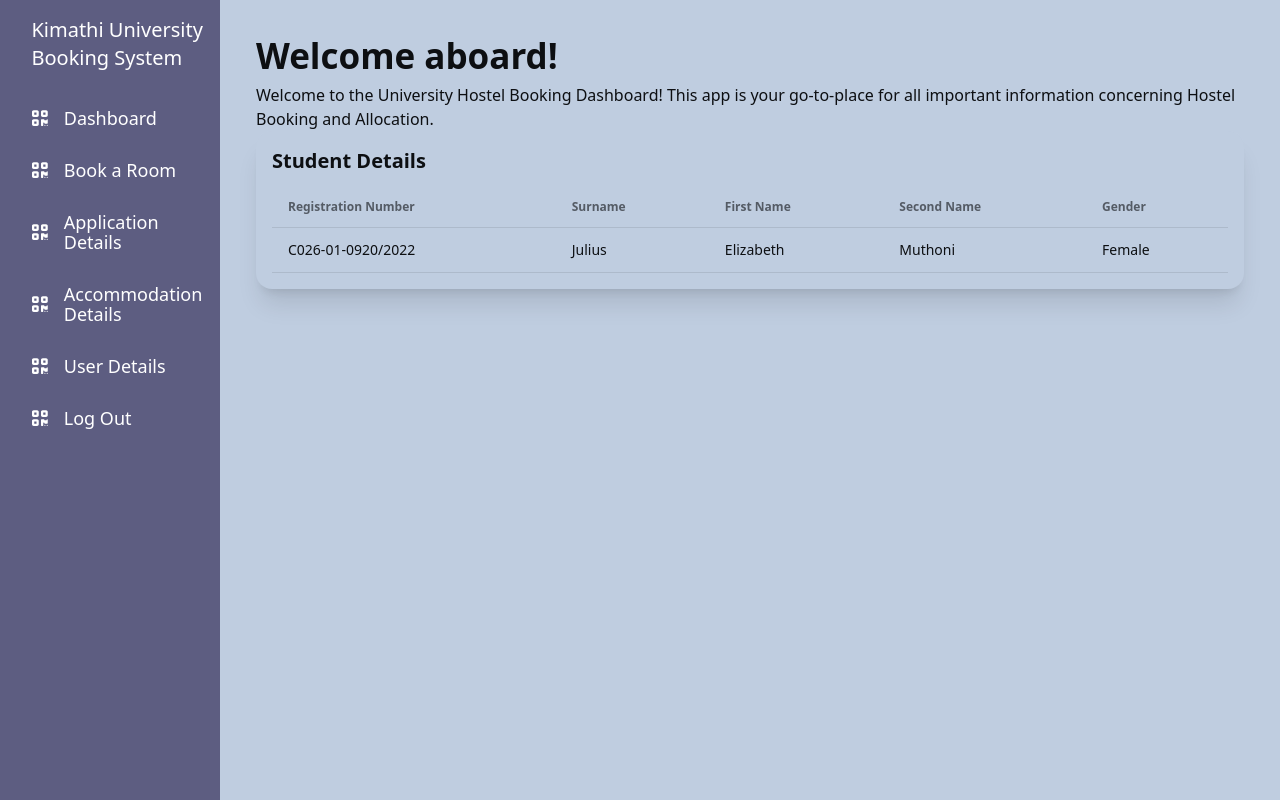
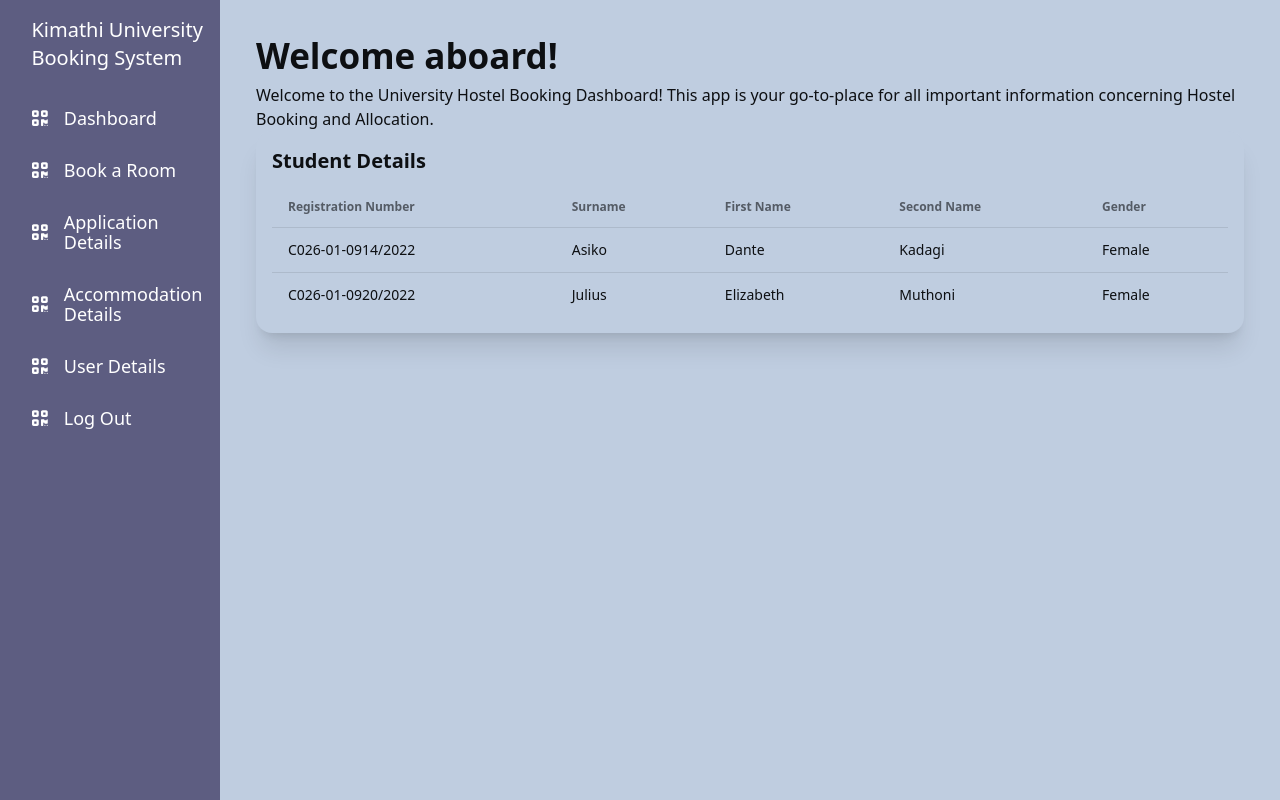
Before and after one commit to EvansMungai/UHBUI, an Angular app: page /student in a window 1280 px wide. Built offline with nearby package versions, Linux system fonts and the light colour scheme.

Commit message:
Configure table to accept student data from service

```diff
--- a/components/elements/card/card.component.html
+++ b/components/elements/card/card.component.html
@@ -1,6 +1,6 @@
 <div class="card card-compact bg-base-100 shadow-xl">
     <div class="card-body">
         <h2 class="card-title">Student Details</h2>
-        <app-table />
+        <app-table [TableData]="tableData"/>
     </div>
 </div>
--- a/components/elements/card/card.component.ts
+++ b/components/elements/card/card.component.ts
@@ -1,5 +1,6 @@
 import { Component } from '@angular/core';
 import { TableComponent } from "../table/table.component";
+import { StudentService } from '../../services/student.service';
 
 @Component({
   selector: 'app-card',
@@ -9,5 +10,8 @@ import { TableComponent } from "../table/table.component";
   styleUrl: './card.component.css'
 })
 export class CardComponent {
-
+  tableData: any[] = [];
+  constructor(private studentService: StudentService) {
+    this.tableData = this.studentService.getStudentData();
+  }
 }
--- a/components/elements/table/table.component.html
+++ b/components/elements/table/table.component.html
@@ -9,12 +9,15 @@
             </tr>
         </thead>
         <tbody>
-            <!-- row 1 -->
+            @for (data of TableData; track $index) {
             <tr>
-                @for (item of TableData; track $index) {
-                <td>{{item}}</td>
-                }
+                <td>{{data.RegistrationNo}}</td>
+                <td>{{data.Surname}}</td>
+                <td>{{data.FirstName}}</td>
+                <td>{{data.SecondName}}</td>
+                <td>{{data.Gender}}</td>
             </tr>
+            }
         </tbody>
     </table>
 </div>
--- a/components/elements/table/table.component.ts
+++ b/components/elements/table/table.component.ts
@@ -1,4 +1,5 @@
-import { Component } from '@angular/core';
+import { Component, Input } from '@angular/core';
+import { StudentData } from '../../interfaces/studentData';
 
 @Component({
   selector: 'app-table',
@@ -9,5 +10,5 @@ import { Component } from '@angular/core';
 })
 export class TableComponent {
   TableHeading: string[] =["Registration Number", "Surname", "First Name", "Second Name", "Gender"];
-  TableData: string[] =["C026-01-0920/2022", "Julius", "Elizabeth", "Muthoni", "Female"];
+  @Input() TableData: StudentData[] = [];
 }
--- /dev/null
+++ b/components/interfaces/mock-studentData.ts
@@ -0,0 +1,18 @@
+import { StudentData } from "./studentData";
+
+export const StudentInfo: StudentData[] = [
+    {
+        RegistrationNo: "C026-01-0914/2022",
+        Surname: "Asiko",
+        FirstName: "Dante",
+        SecondName: "Kadagi",
+        Gender: "Female"
+    },
+    {
+        RegistrationNo: "C026-01-0920/2022",
+        Surname: "Julius",
+        FirstName: "Elizabeth",
+        SecondName: "Muthoni",
+        Gender: "Female"
+    }
+]
--- /dev/null
+++ b/components/interfaces/studentData.ts
@@ -0,0 +1,7 @@
+export interface StudentData{
+    RegistrationNo: string,
+    Surname: string,
+    FirstName: string,
+    SecondName: string,
+    Gender: string
+}
--- /dev/null
+++ b/components/services/student.service.ts
@@ -0,0 +1,15 @@
+import { Injectable } from '@angular/core';
+import { Observable } from 'rxjs';
+import { StudentInfo } from '../interfaces/mock-studentData';
+import { StudentData } from '../interfaces/studentData';
+
+@Injectable({
+  providedIn: 'root'
+})
+export class StudentService {
+  protected studentInfoList: StudentData[] = StudentInfo;
+  constructor() { }
+  getStudentData(): StudentData[]{
+    return this.studentInfoList
+  }
+}
```
Also changed, not shown: 1 other file (tests, documents, lock files or other folders).
